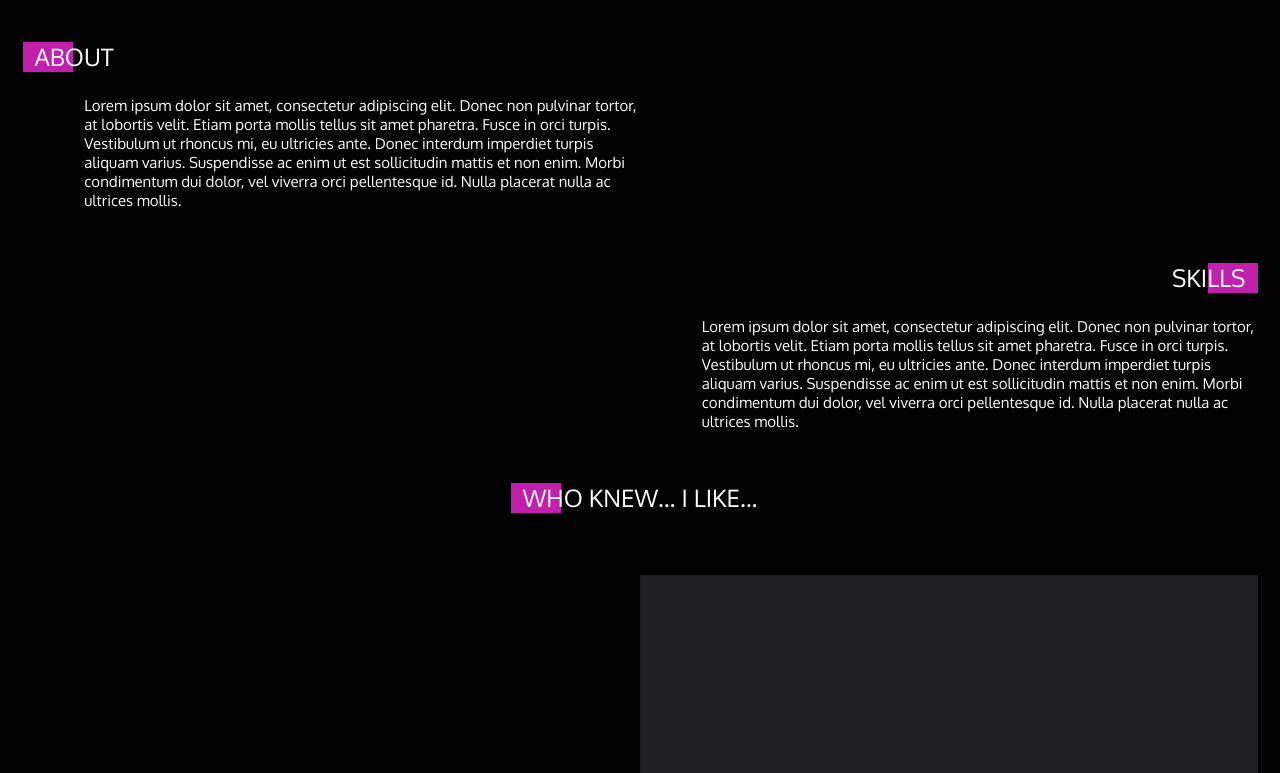
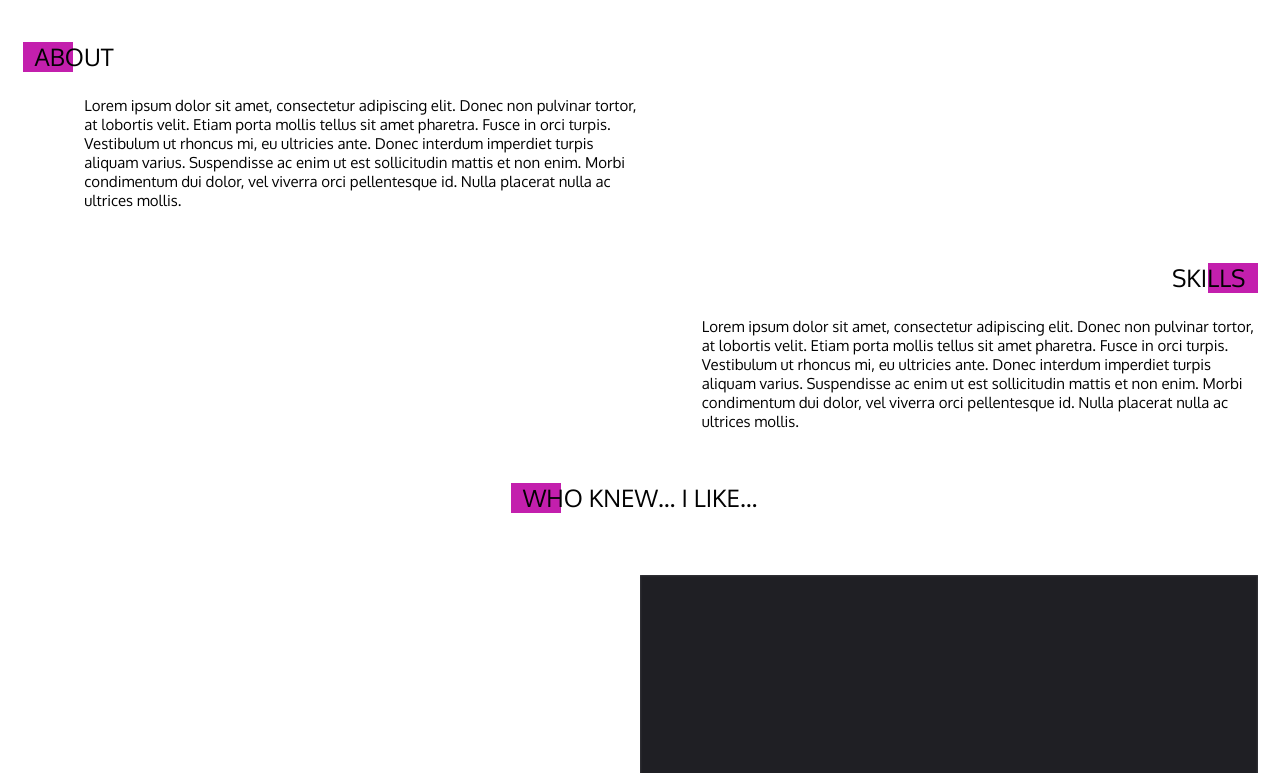
Before and after one commit to adampearson96/krewe, a Gatsby site: page /about in a window 1280 px wide. Shown: the part 173-946 px from the top of the page. Built offline with nearby package versions, Linux system fonts and the light colour scheme; Gatsby itself is replaced by a stand-in of ours.

Commit message:
changing colours

```diff
--- a/src/pages/index.js
+++ b/src/pages/index.js
@@ -6,7 +6,7 @@ import { Link } from "gatsby"
 import "../scss/landing-page-animation.scss"
 import "../scss/index.scss"
 
-import logoWhite from "../media/krewe-logo-white.svg";
+import logoWhite from "../media/krewe-logo-black.svg";
 
 export default () => {
 
--- a/src/scss/global.scss
+++ b/src/scss/global.scss
@@ -9,8 +9,8 @@
 body {
   margin: 0;
   padding: 0;
-  background: $krewe-black;
-  color: $krewe-white;
+  background: $krewe-white;
+  color: $krewe-black;
 }
 main {
   padding: 49px 0 42px 0;
```
